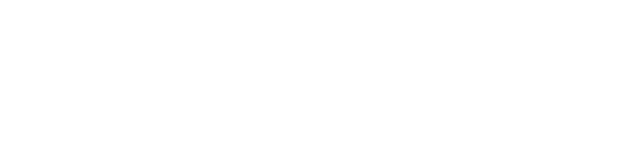
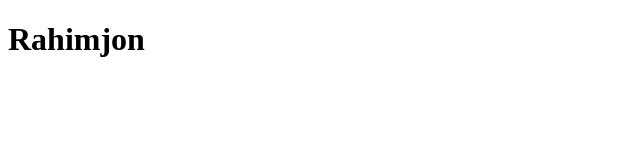
Before and after one commit to Rahimjon1995/amaliyDarsdagiAmaliyot-, a plain HTML site: page index.html in a window 1280 px wide. Shown: the whole page, without its empty margins (0-640 px from the left). Drawn offline with Linux system fonts and the light colour scheme.

Commit message:
ikkinchi o'zgartirish

```diff
--- a/index.html
+++ b/index.html
@@ -7,7 +7,7 @@
     <title>Document</title>
 </head>
 <body>
-
+    <h1>Rahimjon</h1>
   <script src="script.js"></script>
 </body>
 </html>
```
